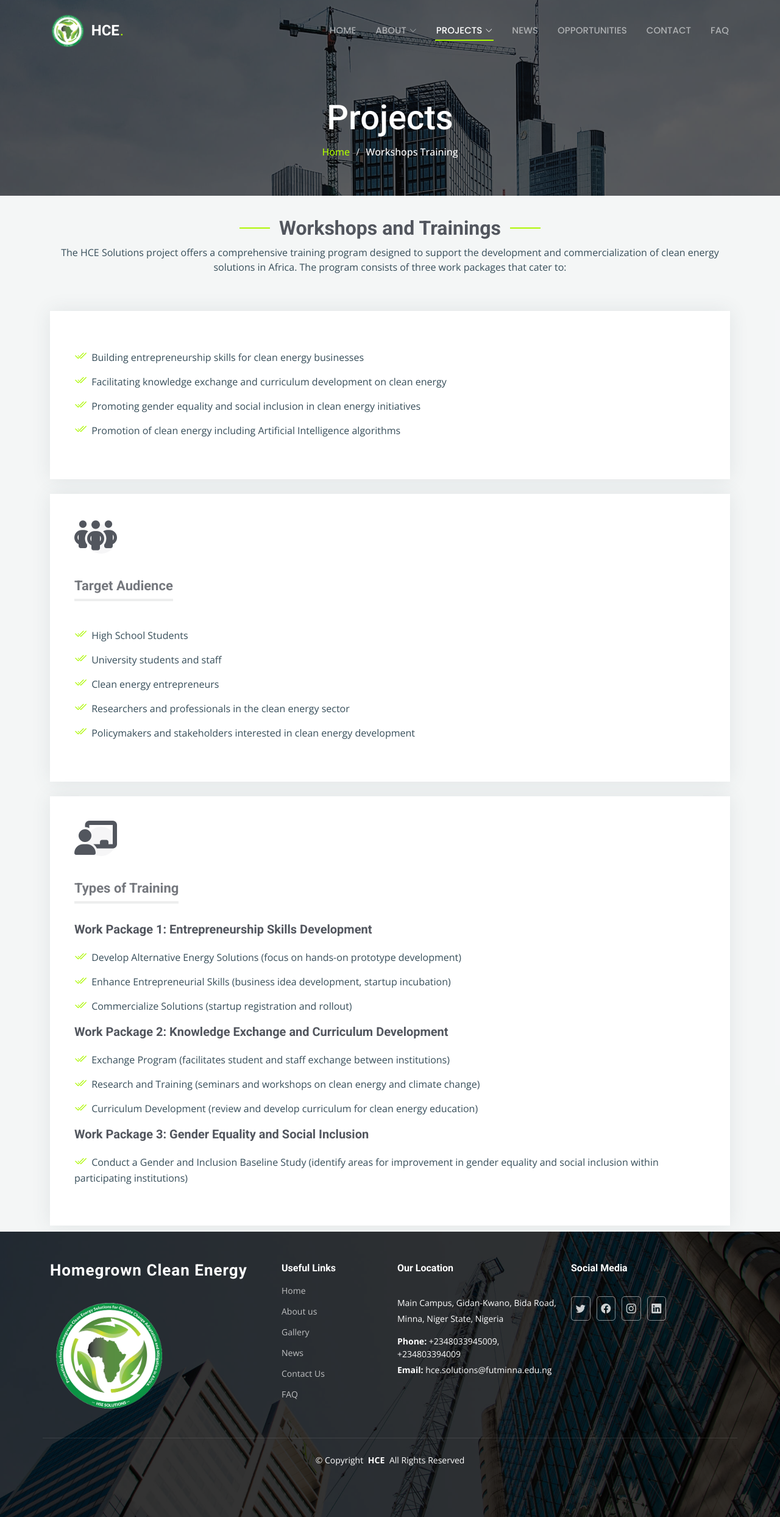
After one commit to Alben-cmd/hce_solutions, a Laravel app: page /workshops_training in a window 1280 px wide. The commit adds this page. Shown: the whole page at 61% size. Run offline with Laravel 8, Linux system fonts and the light colour scheme.

Commit message:
workshop and trainings

```diff
--- /dev/null
+++ b/app/Http/Controllers/ProjectController.php
@@ -0,0 +1,28 @@
+<?php
+
+namespace App\Http\Controllers;
+
+use Illuminate\Http\Request;
+
+class ProjectController extends Controller
+{
+    public function activities()
+    {
+        return view('front.projects.activities');
+    }
+
+    public function achievements()
+    {
+        return view('front.projects.achievements');
+    }
+
+    public function impacts()
+    {
+        return view('front.projects.impacts');
+    }
+
+    public function workshops_training()
+    {
+        return view('front.projects.workshops_training');
+    }
+}
--- /dev/null
+++ b/resources/views/front/projects/workshops_training.blade.php
@@ -0,0 +1,119 @@
+@extends('layouts.master')
+
+@section('title', 'workshops & training: HCE')
+
+@section('content')
+
+<main class="main">
+
+    <!-- Page Title -->
+    <div class="page-title" data-aos="fade" style="background-image: url({{asset('main/assets/img/page-title-bg.jpg')}});">
+      <div class="container position-relative">
+        <h1>Projects</h1>
+        <nav class="breadcrumbs">
+          <ol>
+            <li><a href=" {{ route('home') }} ">Home</a></li>
+            <li class="current">Workshops Training</li>
+          </ol>
+        </nav>
+      </div>
+    </div><!-- End Page Title -->
+
+    <!-- Alt Services Section -->
+            <!-- Section Title -->
+
+            <section id="services" class="services section">
+
+                <!-- Section Title -->
+                <div class="container section-title" data-aos="fade-up">
+                    <br>
+                  <h2>Workshops and Trainings</h2>
+                  <p>The HCE Solutions project offers a comprehensive training program designed to support the development and commercialization of clean energy solutions in Africa. The program consists of three work packages that cater to:</p>
+                </div><!-- End Section Title -->
+
+                <div class="container">
+
+                    <div data-aos="fade-up" data-aos-delay="200">
+                        <div class="service-item position-relative">
+
+                            <div class="features section">
+                                <div class=" tab-pane fade active show" id="features-tab-1" role="tabpanel">
+                                    <ul>
+                                        <li><i class="bi bi-check2-all"></i> <span>Building entrepreneurship skills for clean energy businesses</span></li>
+                                        <li><i class="bi bi-check2-all"></i> <span>Facilitating knowledge exchange and curriculum development on clean energy</span></li>
+                                        <li><i class="bi bi-check2-all"></i> <span>Promoting gender equality and social inclusion in clean energy initiatives</span></li>
+                                        <li><i class="bi bi-check2-all"></i> <span>Promotion of clean energy including Artificial Intelligence algorithms</span></li>
+                                    </ul>
+                                </div>
+                            </div>
+                        </div>
+                    </div><!-- End Service Item -->
+                    <br>
+
+                    <div data-aos="fade-up" data-aos-delay="200">
+                        <div class="service-item position-relative">
+                            <div class="icon">
+                              <i class="fa-solid fa-people-group"></i>
+                            </div>
+                            <h3>Target Audience</h3>
+                            <div class="features section">
+                                <div class=" tab-pane fade active show" id="features-tab-1" role="tabpanel">
+
+                                    <ul>
+                                        <li><i class="bi bi-check2-all"></i> <span>High School Students</span></li>
+                                        <li><i class="bi bi-check2-all"></i> <span>University students and staff</span></li>
+                                        <li><i class="bi bi-check2-all"></i> <span>Clean energy entrepreneurs </span></li>
+                                        <li><i class="bi bi-check2-all"></i> <span>Researchers and professionals in the clean energy sector</span></li>
+                                        <li><i class="bi bi-check2-all"></i> <span>Policymakers and stakeholders interested in clean energy development</span></li>
+                                    </ul>
+                                </div>
+                            </div>
+                        </div>
+                    </div><!-- End Service Item -->
+                    <br>
+
+                    <div data-aos="fade-up" data-aos-delay="200">
+                        <div class="service-item position-relative">
+                            <div class="icon">
+                                <i class="fa-sharp fa-solid fa-chalkboard-user"></i>
+                            </div>
+
+                            <h3>Types of Training</h3>
+                            <div class="features section">
+                                <h5><strong>Work Package 1: Entrepreneurship Skills Development</strong></h5>
+                                <div class=" tab-pane fade active show" id="features-tab-1" role="tabpanel">
+                                    <ul>
+                                        <li><i class="bi bi-check2-all"></i> <span>Develop Alternative Energy Solutions (focus on hands-on prototype development)</span></li>
+                                        <li><i class="bi bi-check2-all"></i> <span>Enhance Entrepreneurial Skills (business idea development, startup incubation)</span></li>
+                                        <li><i class="bi bi-check2-all"></i> <span>Commercialize Solutions (startup registration and rollout)
+                                        </span></li>
+                                    </ul>
+                                </div>
+
+                                <h5><strong>Work Package 2: Knowledge Exchange and Curriculum Development</strong></h5>
+                                <div class=" tab-pane fade active show" id="features-tab-1" role="tabpanel">
+                                    <ul>
+                                        <li><i class="bi bi-check2-all"></i> <span>Exchange Program (facilitates student and staff exchange between institutions)</span></li>
+                                        <li><i class="bi bi-check2-all"></i> <span>Research and Training (seminars and workshops on clean energy and climate change)</span></li>
+                                        <li><i class="bi bi-check2-all"></i> <span>Curriculum Development (review and develop curriculum for clean energy education)
+                                        </span></li>
+                                    </ul>
+                                </div>
+
+                                <h5><strong>Work Package 3: Gender Equality and Social Inclusion</strong></h5>
+                                <div class=" tab-pane fade active show" id="features-tab-1" role="tabpanel">
+                                    <ul>
+                                        <li><i class="bi bi-check2-all"></i> <span>Conduct a Gender and Inclusion Baseline Study (identify areas for improvement in gender equality and social inclusion within participating institutions)</span></li>
+
+                                    </ul>
+                                </div>
+                            </div>
+                        </div>
+                    </div><!-- End Service Item -->
+
+                </div>
+
+            </section>
+  </main>
+
+  @endsection
--- a/resources/views/layouts/header.blade.php
+++ b/resources/views/layouts/header.blade.php
@@ -18,15 +18,15 @@
               </li>
             </ul>
           </li>
-          <li class="dropdown"><a href="#"><span>Projects</span> <i class="bi bi-chevron-down toggle-dropdown"></i></a>
+          <li class="dropdown"><a href="#" class="{{ Request()->is('activities', 'achievements', 'impacts', 'workshops_training') ? 'active' : '' }}"><span>Projects</span> <i class="bi bi-chevron-down toggle-dropdown"></i></a>
             <ul>
               <li><a href="{{ route('activities') }} ">Activites</a></li>
               <li><a href="{{ route('achievements') }}">Achievements</a></li>
               <li><a href="{{ route('impacts') }}">Impacts</a></li>
+              <li><a href="{{ route('workshops_training') }}">Workshops & Training</a></li>
             </ul>
           </li>
-
-          <li><a href="blog.html">News</a></li>
+          <li><a href="{{ route('news') }} " class="{{ Request()->is('news') ? 'active' : '' }}">News</a></li>
           <!-- <li class="dropdown"><a href="#"><span>Dropdown</span> <i class="bi bi-chevron-down toggle-dropdown"></i></a>
             <ul>
               <li><a href="#">Dropdown 1</a></li>
--- a/routes/web.php
+++ b/routes/web.php
@@ -2,6 +2,7 @@
 
 use Illuminate\Support\Facades\Route;
 use App\Http\Controllers\FrontController;
+use App\Http\Controllers\ProjectController;
 
 /*
 |--------------------------------------------------------------------------
@@ -17,6 +18,10 @@ use App\Http\Controllers\FrontController;
 Route::get('/', [FrontController::class, 'index'])->name('home');
 Route::get('/about', [FrontController::class, 'about'])->name('about');
 Route::get('/outcomes', [FrontController::class, 'outcomes'])->name('outcomes');
-Route::get('/activities', [FrontController::class, 'activities'])->name('activities');
-Route::get('/achievements', [FrontController::class, 'achievements'])->name('achievements');
-Route::get('/impacts', [FrontController::class, 'impacts'])->name('impacts');
+//projects start
+Route::get('/activities', [ProjectController::class, 'activities'])->name('activities');
+Route::get('/achievements', [ProjectController::class, 'achievements'])->name('achievements');
+Route::get('/impacts', [ProjectController::class, 'impacts'])->name('impacts');
+Route::get('/workshops_training', [ProjectController::class, 'workshops_training'])->name('workshops_training');
+//projects ends
+Route::get('/news', [FrontController::class, 'news'])->name('news');
```
Also changed, not shown: app/Http/Controllers/FrontController.php (+2 -12 lines), resources/views/front/news/news.blade.php (added, +34 -0 lines).
